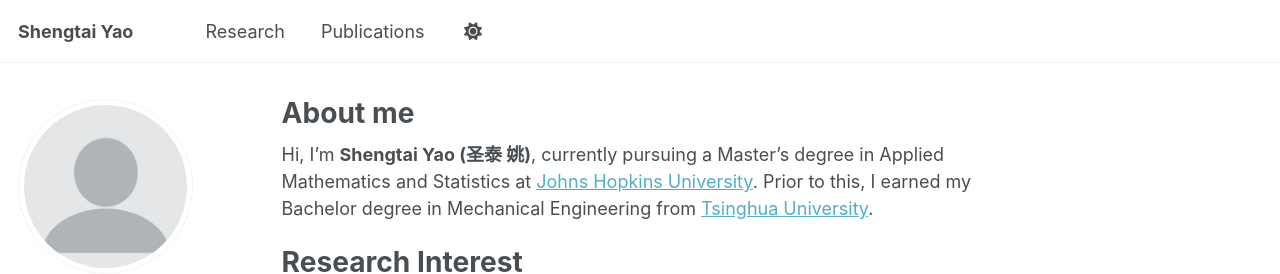
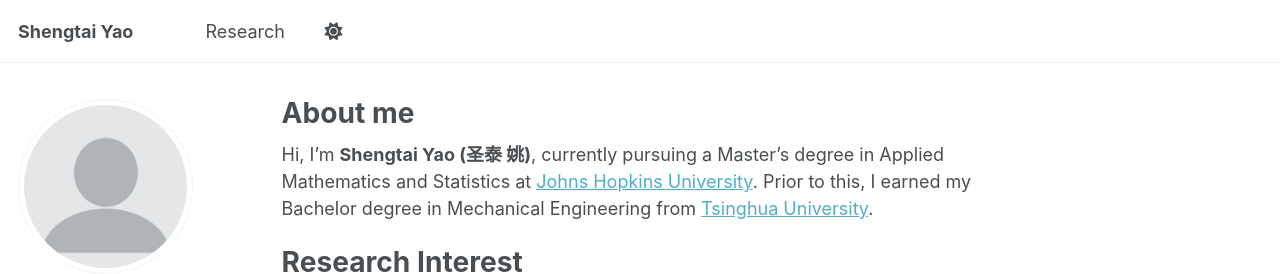
Before and after one commit to Yaoshengtai/Yaoshengtai.github.io, a Jekyll site: the page built from _pages/about.md, in a window 1280 px wide. Shown: the top 274 px of the page. Built offline with Jekyll 4.4.1, drawn with Linux system fonts in a browser that asks for light colours; some web fonts are replaced.

Commit message:
Update navigation.yml

```diff
--- a/_data/navigation.yml
+++ b/_data/navigation.yml
@@ -9,11 +9,11 @@
 
 main:
 
-  - title: "Research"
-    url: /research/
+  # - title: "Research"
+  #   url: /research/
 
 
-  - title: "Publications"
+  - title: "Research"
     url: /publications/
 
   # - title: "Talks"
```
